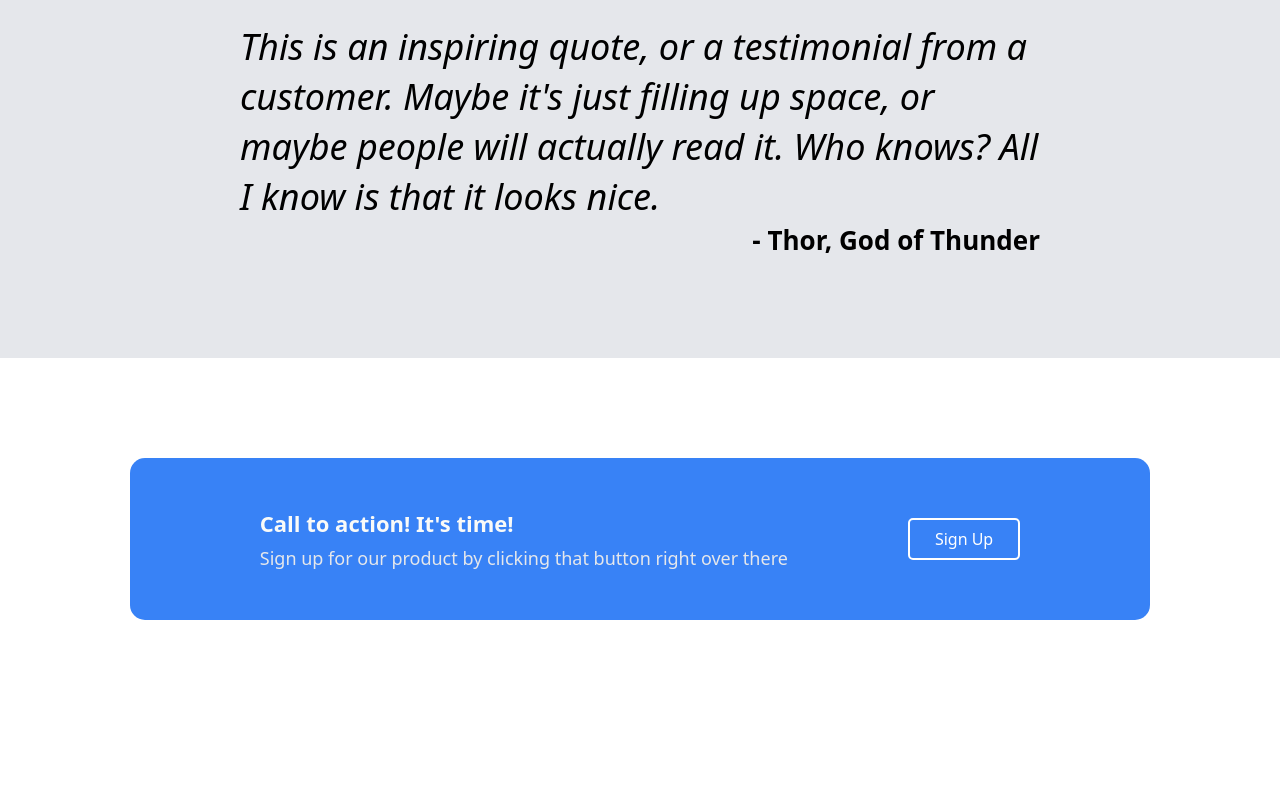
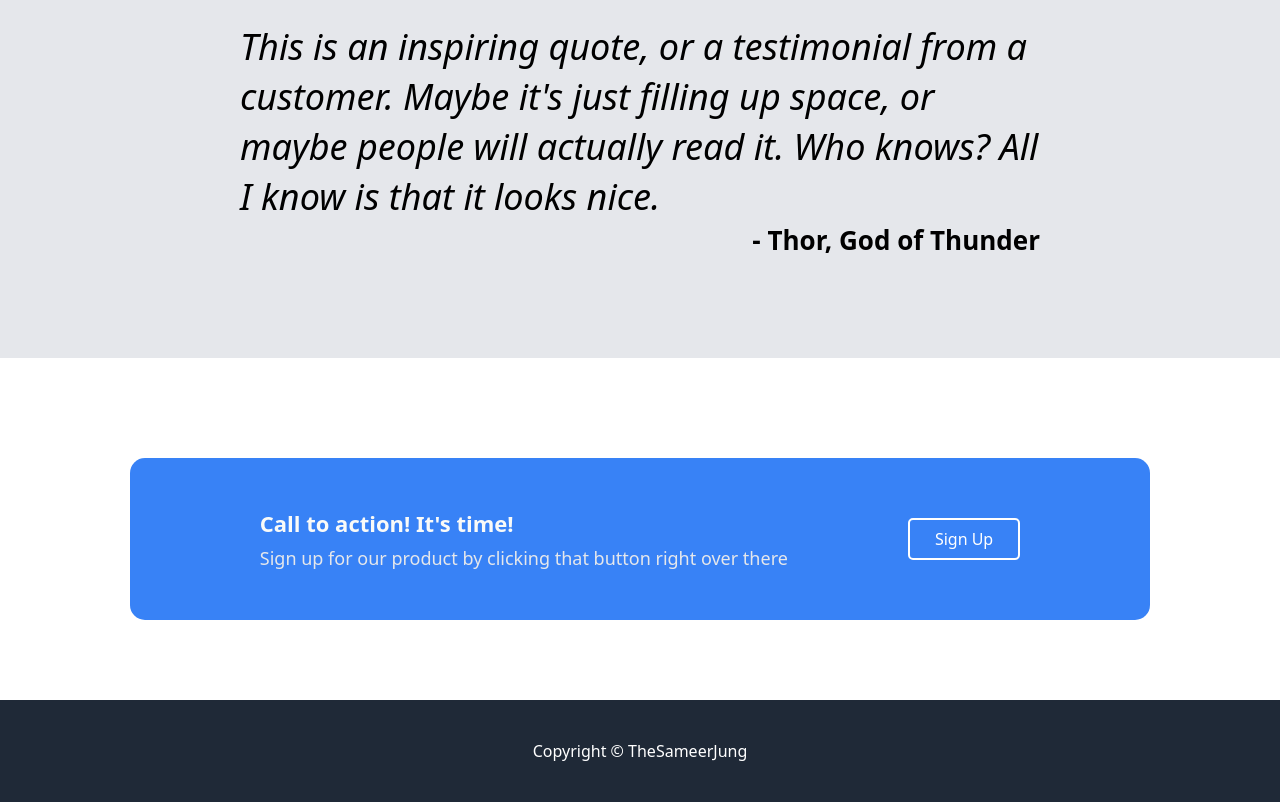
Before and after one commit to Thesameerjung-1/landing-page, a plain HTML site: page index.html in a window 1280 px wide. Shown: the part 1254-2056 px from the top of the page. Before the commit the page ends 1954 px from the top, so only its background shows below. Drawn offline with Linux system fonts and the light colour scheme.

```diff
--- a/index.html
+++ b/index.html
@@ -101,7 +101,7 @@
     </div>
 
     <!-- This is fifth container -->
-    <div class="fifth-container"></div>
+    <div class="fifth-container">Copyright © TheSameerJung</div>
 
 
 </body>
--- a/style.css
+++ b/style.css
@@ -248,3 +248,13 @@ body {
     padding: 8px 25px;
     border-radius: 5px;
 }
+
+
+.fifth-container{
+    display: flex;
+    justify-content: center;
+    align-items: center;
+    background-color: #1F2937;
+    color: white;
+    padding: 40px;
+}
```
